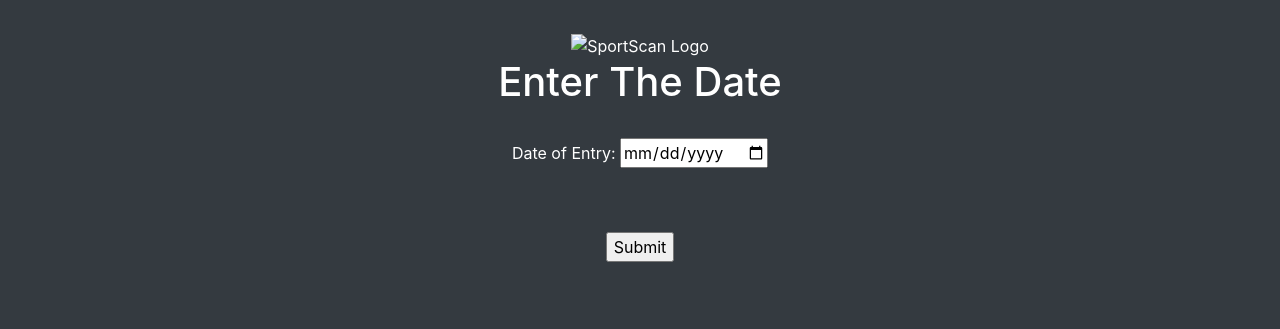
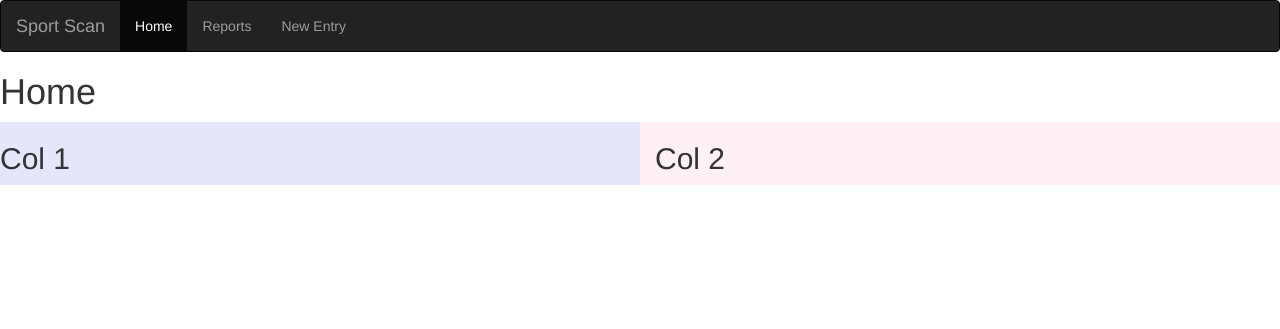
Before and after one commit to LarrySchultheis/SportScanSystem, a plain HTML site: page Templates/index.html in a window 1280 px wide. Drawn offline with nearby package versions, Linux system fonts and the light colour scheme.

Commit message:
Made some style changes

```diff
--- a/Templates/index.html
+++ b/Templates/index.html
@@ -1,24 +1,42 @@
 <!DOCTYPE html>
 
 <html lang="en">
+
     <head>
+        <title>Home</title>
         <meta charset="utf-8">
-        <link rel="stylesheet" href="https://maxcdn.bootstrapcdn.com/bootstrap/4.4.1/css/bootstrap.min.css">
+        <meta name="viewport" content="width=device-width, initial-scale=1">
+        <link rel="stylesheet" href="https://maxcdn.bootstrapcdn.com/bootstrap/3.4.1/css/bootstrap.min.css">
         <script src="https://ajax.googleapis.com/ajax/libs/jquery/3.4.1/jquery.min.js"></script>
-        <script src="https://cdnjs.cloudflare.com/ajax/libs/popper.js/1.16.0/umd/popper.min.js"></script>
-        <script src="https://maxcdn.bootstrapcdn.com/bootstrap/4.4.1/js/bootstrap.min.js"></script>
+        <script src="https://maxcdn.bootstrapcdn.com/bootstrap/3.4.1/js/bootstrap.min.js"></script>
     </head>
-    <body class = "bg-dark">
-    <div class="container p-3 my-3 text-white" style="text-align: center;">
-    <form method="POST" action="">
-        <img src = 'Templates/sportscan.jpg' alt = 'SportScan Logo'>
-        <h1>Enter The Date </h1> <br>
-            <p>Date of Entry:  <input type="date" name="date"> </p> <br> <br>
-        <input type="submit">
-    </form>
-    </div>
-    <div class="container p-3 my-3 text-white" style="text-align: center;">
+    <body>
 
+        <nav class="navbar navbar-inverse">
+            <div class="container-fluid">
+            <div class="navbar-header">
+                <a class="navbar-brand" href="/">Sport Scan</a>
+            </div>
+            <ul class="nav navbar-nav">
+                <li class="active"><a href="/">Home</a></li>
+                <li><a href="/Report">Reports</a></li>
+                <li><a href="/NewEntry">New Entry</a></li>
+            </ul>
+            </div>
+        </nav>
+
+        <h1>Home</h1>
+
+        <div class="row">
+            <div class="col-lg-6" style="background-color:lavender;">
+                <h2>Col 1</h2>
+            </div>
+
+            <div class="col-lg-6" style="background-color:lavenderblush;">
+                <h2>Col 2</h2>
+            </div>
         </div>
+
+
     </body>
 </html>
```
Also changed, not shown: Templates/report.html (+38 -2 lines), 1 other file.
